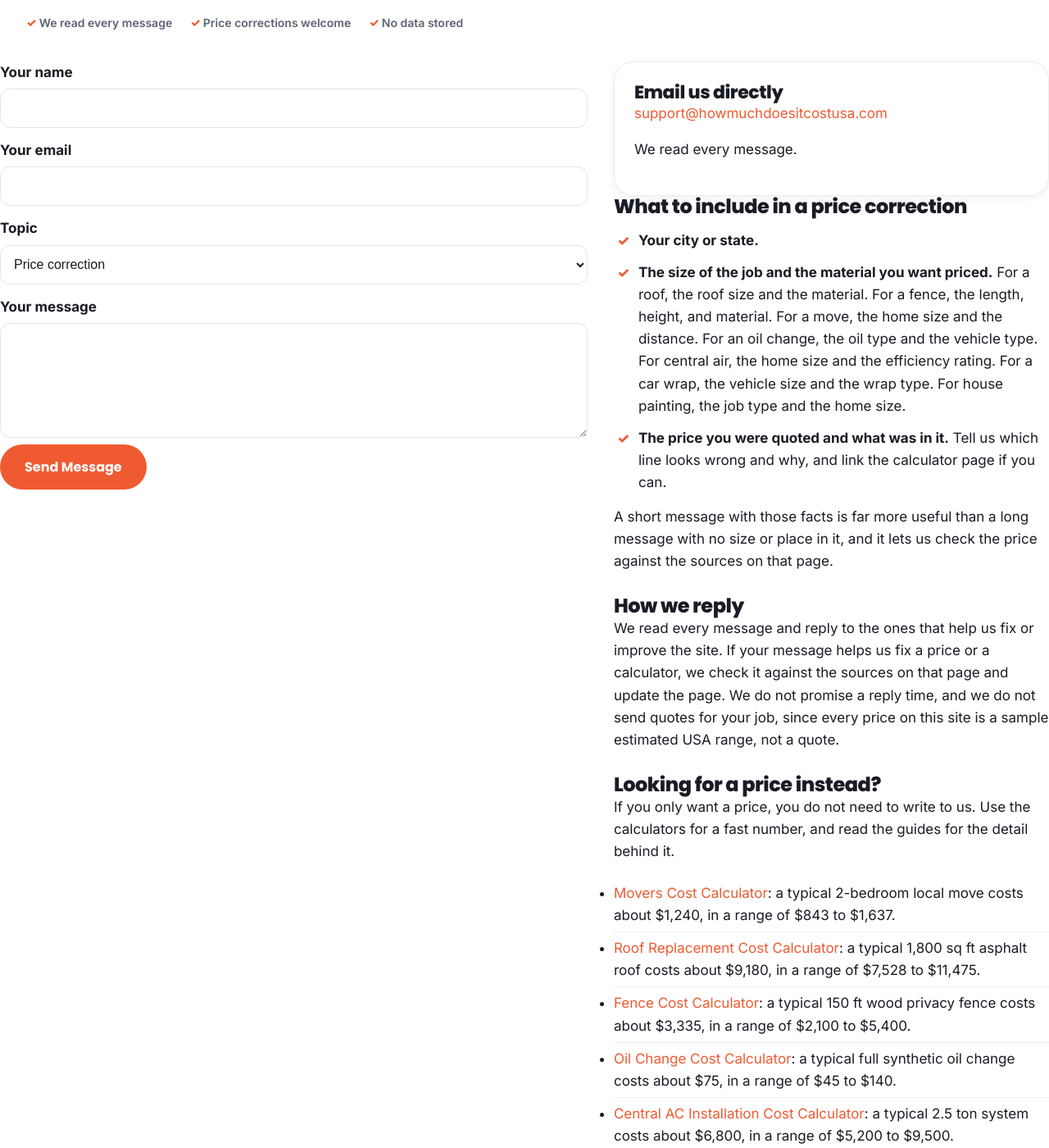
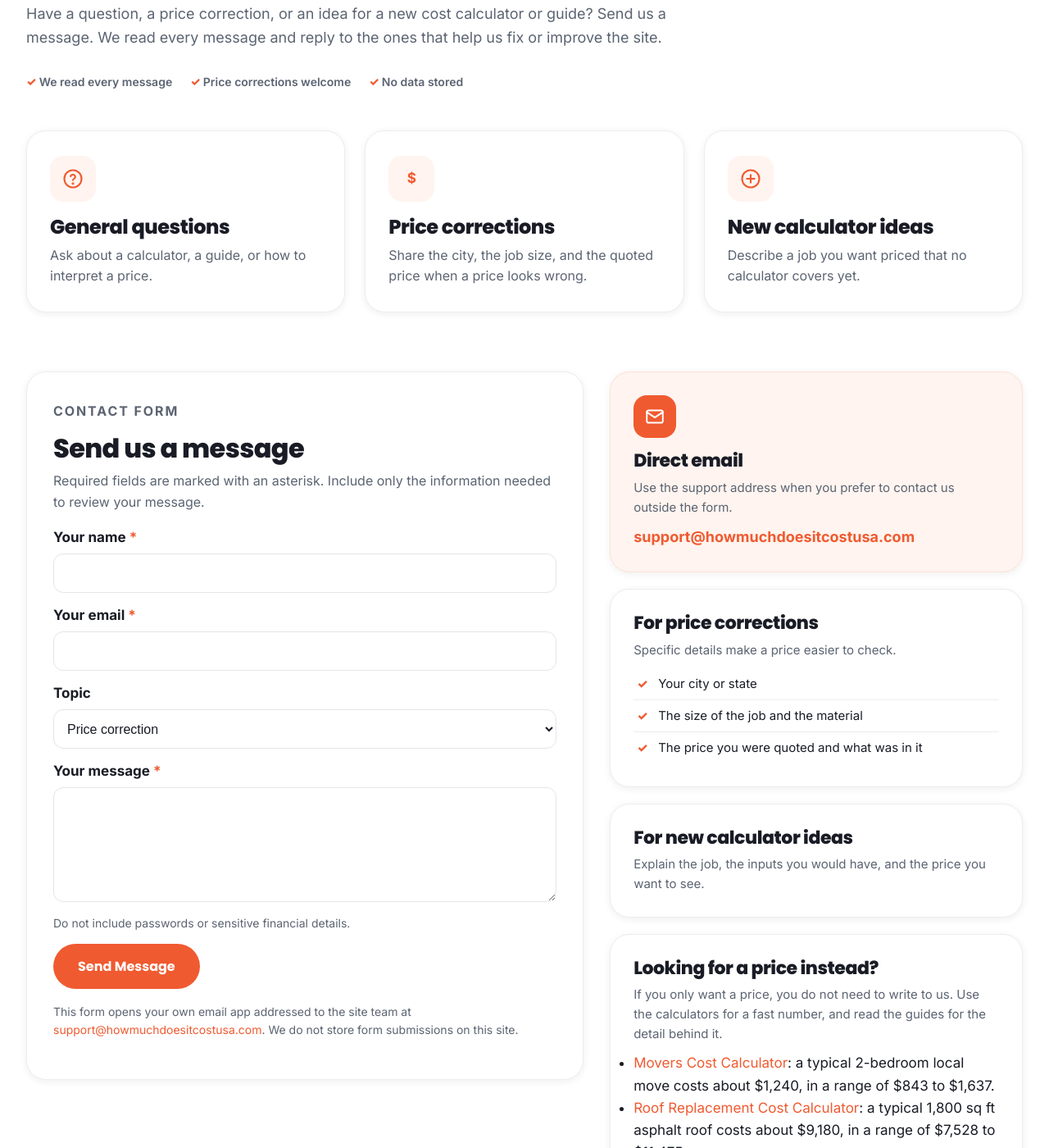
Before and after one commit to zaidmeo09-dhangal/howmuchdoesitcostusa, a Jekyll site: the page built from contact.md, in a window 1280 px wide and 1400 px high, scrolled down 327 px. Shown: the whole window at 82% size. Built offline with Jekyll 4.4.1, drawn with Linux system fonts in a browser that asks for light colours; some of the changed text lies outside the part shown.

Commit message:
Initial deploy: add contact.md

```diff
--- a/contact.md
+++ b/contact.md
@@ -15,11 +15,12 @@ schema: |
   }
 ---
 
-<section class="hero contact-hero">
+<section class="hero page-hero contact-hero">
   <div class="wrap">
-    <p class="kicker">Contact</p>
-    <h1><span class="accent-u">Contact</span> Us</h1>
-    <p class="lede">Have a question, a price correction, or an idea for a new cost calculator or guide? Send us a message. We read every message and reply to the ones that help us fix or improve the site.</p>
+    <nav class="breadcrumb"><a href="/">Home</a> / <span aria-current="page">Contact</span></nav>
+    <div class="hero-badge"><span class="hero-badge-dot"></span>Contact How Much Does It Cost USA</div>
+    <h1><span class="accent">Contact</span> Us</h1>
+    <p class="hero-copy">Have a question, a price correction, or an idea for a new cost calculator or guide? Send us a message. We read every message and reply to the ones that help us fix or improve the site.</p>
     <ul class="trust-row">
       <li>We read every message</li>
       <li>Price corrections welcome</li>
@@ -27,64 +28,120 @@ schema: |
     </ul>
   </div>
 </section>
-<section class="wrap contact-form-section">
-  <div class="contact-layout">
-    <div>
-      <form class="contact-form" action="mailto:support@howmuchdoesitcostusa.com" method="post" enctype="text/plain">
-        <label for="cname">Your name</label>
-        <input type="text" id="cname" name="name" required>
-        <label for="cemail">Your email</label>
-        <input type="email" id="cemail" name="email" required>
-        <label for="ctopic">Topic</label>
-        <select id="ctopic" name="topic">
-          <option>Price correction</option>
-          <option>Calculator problem</option>
-          <option>New calculator idea</option>
-          <option>New guide idea</option>
-          <option>Other question</option>
-        </select>
-        <label for="cmessage">Your message</label>
-        <textarea id="cmessage" name="message" required></textarea>
-        <p><button class="btn btn-primary" type="submit">Send Message</button></p>
-      </form>
+
+<section class="summary-section">
+  <div class="summary-grid">
+    <div class="summary-card">
+      <div class="summary-icon" aria-hidden="true"><svg width="26" height="26" viewBox="0 0 24 24" fill="none" stroke="currentColor" stroke-width="1.8" stroke-linecap="round" stroke-linejoin="round"><circle cx="12" cy="12" r="9"/><path d="M9.5 9.5a2.5 2.5 0 014.9.7c0 1.6-2.4 2-2.4 3.3"/><circle cx="12" cy="17" r="0.5" fill="currentColor"/></svg></div>
+      <h2>General questions</h2>
+      <p>Ask about a calculator, a guide, or how to interpret a price.</p>
     </div>
-    <aside class="contact-side">
-      <div class="card">
-        <h3>Email us directly</h3>
-        <p><a href="mailto:support&#64;howmuchdoesitcostusa.com">support&#64;howmuchdoesitcostusa.com</a></p>
-        <p>We read every message.</p>
+    <div class="summary-card">
+      <div class="summary-icon" aria-hidden="true"><span style="font-weight:800">$</span></div>
+      <h2>Price corrections</h2>
+      <p>Share the city, the job size, and the quoted price when a price looks wrong.</p>
+    </div>
+    <div class="summary-card">
+      <div class="summary-icon" aria-hidden="true"><svg width="26" height="26" viewBox="0 0 24 24" fill="none" stroke="currentColor" stroke-width="1.8" stroke-linecap="round" stroke-linejoin="round"><circle cx="12" cy="12" r="9"/><path d="M12 8v8M8 12h8"/></svg></div>
+      <h2>New calculator ideas</h2>
+      <p>Describe a job you want priced that no calculator covers yet.</p>
+    </div>
+  </div>
+</section>
+
+<section class="contact-section">
+  <div class="wrap">
+    <div class="contact-layout">
+      <div class="form-card">
+        <div class="form-card-head">
+          <p class="eyebrow">Contact Form</p>
+          <h2>Send us a message</h2>
+          <p>Required fields are marked with an asterisk. Include only the information needed to review your message.</p>
+        </div>
+        <form class="contact-form" action="mailto:support@howmuchdoesitcostusa.com" method="post" enctype="text/plain">
+          <label for="cname">Your name <span class="required-mark">*</span></label>
+          <input type="text" id="cname" name="name" required>
+          <label for="cemail">Your email <span class="required-mark">*</span></label>
+          <input type="email" id="cemail" name="email" required>
+          <label for="ctopic">Topic</label>
+          <select id="ctopic" name="topic">
+            <option>Price correction</option>
+            <option>Calculator problem</option>
+            <option>New calculator idea</option>
+            <option>New guide idea</option>
+            <option>Other question</option>
+          </select>
+          <label for="cmessage">Your message <span class="required-mark">*</span></label>
+          <textarea id="cmessage" name="message" required></textarea>
+          <p class="field-hint">Do not include passwords or sensitive financial details.</p>
+          <p><button class="btn btn-primary" type="submit">Send Message</button></p>
+        </form>
+        <p class="note">This form opens your own email app addressed to the site team at <a href="mailto:support&#64;howmuchdoesitcostusa.com">support&#64;howmuchdoesitcostusa.com</a>. We do not store form submissions on this site.</p>
       </div>
-      <div class="side-block">
-        <h2>What to include in a price correction</h2>
-        <ul class="checklist">
-          <li><strong>Your city or state.</strong></li>
-          <li><strong>The size of the job and the material you want priced.</strong> For a roof, the roof size and the material. For a fence, the length, height, and material. For a move, the home size and the distance. For an oil change, the oil type and the vehicle type. For central air, the home size and the efficiency rating. For a car wrap, the vehicle size and the wrap type. For house painting, the job type and the home size.</li>
-          <li><strong>The price you were quoted and what was in it.</strong> Tell us which line looks wrong and why, and link the calculator page if you can.</li>
-        </ul>
-        <p>A short message with those facts is far more useful than a long message with no size or place in it, and it lets us check the price against the sources on that page.</p>
-      </div>
-      <div class="side-block">
-        <h2>How we reply</h2>
-        <p>We read every message and reply to the ones that help us fix or improve the site. If your message helps us fix a price or a calculator, we check it against the sources on that page and update the page. We do not promise a reply time, and we do not send quotes for your job, since every price on this site is a sample estimated USA range, not a quote.</p>
-      </div>
-      <div class="side-block">
-        <h2>Looking for a price instead?</h2>
-        <p>If you only want a price, you do not need to write to us. Use the calculators for a fast number, and read the guides for the detail behind it.</p>
-        <ul class="calc-links">
-          <li><a href="{{ '/movers-cost-calculator/' | relative_url }}">Movers Cost Calculator</a>: a typical 2-bedroom local move costs about $1,240, in a range of $843 to $1,637.</li>
-          <li><a href="{{ '/roof-replacement-cost-calculator/' | relative_url }}">Roof Replacement Cost Calculator</a>: a typical 1,800 sq ft asphalt roof costs about $9,180, in a range of $7,528 to $11,475.</li>
-          <li><a href="{{ '/fence-cost-calculator/' | relative_url }}">Fence Cost Calculator</a>: a typical 150 ft wood privacy fence costs about $3,335, in a range of $2,100 to $5,400.</li>
-          <li><a href="{{ '/oil-change-cost-calculator/' | relative_url }}">Oil Change Cost Calculator</a>: a typical full synthetic oil change costs about $75, in a range of $45 to $140.</li>
-          <li><a href="{{ '/central-ac-installation-cost-calculator/' | relative_url }}">Central AC Installation Cost Calculator</a>: a typical 2.5 ton system costs about $6,800, in a range of $5,200 to $9,500.</li>
-          <li><a href="{{ '/car-wrap-cost-calculator/' | relative_url }}">Car Wrap Cost Calculator</a>: a typical sedan full wrap costs about $3,500, in a range of $2,500 to $5,500.</li>
-          <li><a href="{{ '/paint-a-car-cost-calculator/' | relative_url }}">Paint a Car Cost Calculator</a>: a typical sedan repaint costs about $3,500, in a range of $1,500 to $10,000.</li>
-          <li><a href="{{ '/house-painting-cost-calculator/' | relative_url }}">House Painting Cost Calculator</a>: a typical exterior paint job for a 1,800 sq ft home costs about $4,200, in a range of $2,800 to $6,800.</li>
-        </ul>
-        <p>See <a href="{{ '/tools/' | relative_url }}">all 8 cost calculators</a> or read the <a href="{{ '/blog/' | relative_url }}">cost guides</a>, including the car wrap guide and the house painting guide, for prices by size, material, and type.</p>
-      </div>
-    </aside>
+      <aside class="direct-contact">
+        <div class="contact-panel featured">
+          <div class="panel-icon" aria-hidden="true"><svg width="26" height="26" viewBox="0 0 24 24" fill="none" stroke="currentColor" stroke-width="1.8" stroke-linecap="round" stroke-linejoin="round"><rect x="3" y="5" width="18" height="14" rx="2"/><path d="M3 7l9 6 9-6"/></svg></div>
+          <h2>Direct email</h2>
+          <p>Use the support address when you prefer to contact us outside the form.</p>
+          <p><a class="email-link" href="mailto:support@howmuchdoesitcostusa.com">support@howmuchdoesitcostusa.com</a></p>
+        </div>
+        <div class="contact-panel">
+          <h3>For price corrections</h3>
+          <p>Specific details make a price easier to check.</p>
+          <ul class="check-list">
+            <li>Your city or state</li>
+            <li>The size of the job and the material</li>
+            <li>The price you were quoted and what was in it</li>
+          </ul>
+        </div>
+        <div class="contact-panel">
+          <h3>For new calculator ideas</h3>
+          <p>Explain the job, the inputs you would have, and the price you want to see.</p>
+        </div>
+        <div class="contact-panel">
+          <h3>Looking for a price instead?</h3>
+          <p>If you only want a price, you do not need to write to us. Use the calculators for a fast number, and read the guides for the detail behind it.</p>
+          <ul class="calc-links">
+            <li><a href="{{ '/movers-cost-calculator/' | relative_url }}">Movers Cost Calculator</a>: a typical 2-bedroom local move costs about $1,240, in a range of $843 to $1,637.</li>
+            <li><a href="{{ '/roof-replacement-cost-calculator/' | relative_url }}">Roof Replacement Cost Calculator</a>: a typical 1,800 sq ft asphalt roof costs about $9,180, in a range of $7,528 to $11,475.</li>
+            <li><a href="{{ '/fence-cost-calculator/' | relative_url }}">Fence Cost Calculator</a>: a typical 150 ft wood privacy fence costs about $3,335, in a range of $2,100 to $5,400.</li>
+            <li><a href="{{ '/oil-change-cost-calculator/' | relative_url }}">Oil Change Cost Calculator</a>: a typical full synthetic oil change costs about $75, in a range of $45 to $140.</li>
+            <li><a href="{{ '/central-ac-installation-cost-calculator/' | relative_url }}">Central AC Installation Cost Calculator</a>: a typical 2.5 ton system costs about $6,800, in a range of $5,200 to $9,500.</li>
+            <li><a href="{{ '/car-wrap-cost-calculator/' | relative_url }}">Car Wrap Cost Calculator</a>: a typical sedan full wrap costs about $3,500, in a range of $2,500 to $5,500.</li>
+            <li><a href="{{ '/paint-a-car-cost-calculator/' | relative_url }}">Paint a Car Cost Calculator</a>: a typical sedan repaint costs about $3,500, in a range of $1,500 to $10,000.</li>
+            <li><a href="{{ '/house-painting-cost-calculator/' | relative_url }}">House Painting Cost Calculator</a>: a typical exterior paint job for a 1,800 sq ft home costs about $4,200, in a range of $2,800 to $6,800.</li>
+          </ul>
+          <p>See <a href="{{ '/tools/' | relative_url }}">all 8 cost calculators</a> or read the <a href="{{ '/blog/' | relative_url }}">cost guides</a>, including the car wrap guide and the house painting guide, for prices by size, material, and type.</p>
+        </div>
+        <div class="contact-panel">
+          <h3>How we reply</h3>
+          <p>We read every message and reply to the ones that help us fix or improve the site. If your message helps us fix a price or a calculator, we check it against the sources on that page and update the page. We do not promise a reply time, and we do not send quotes for your job, since every price on this site is a sample estimated USA range, not a quote.</p>
+        </div>
+      </aside>
+    </div>
   </div>
-  <p class="note">This form opens your own email app addressed to the site team at <a href="mailto:support&#64;howmuchdoesitcostusa.com">support&#64;howmuchdoesitcostusa.com</a>. We do not store form submissions on this site.</p>
+</section>
+
+<section class="faq-section">
+  <div class="faq-wrap">
+    <div class="section-head">
+      <p class="eyebrow">Contact FAQ</p>
+      <h2>Before sending your message</h2>
+      <p class="section-copy">These answers explain what information is useful and where prices must be confirmed.</p>
+    </div>
+    <details class="faq">
+      <summary>What should I include in a price correction?</summary>
+      <p>Include your city or state, the size of the job and the material, and the price you were quoted and what was in it.</p>
+    </details>
+    <details class="faq">
+      <summary>Do you reply to every message?</summary>
+      <p>We read every message and reply to the ones that help us fix or improve the site. We do not promise a reply time, and we do not send quotes.</p>
+    </details>
+    <details class="faq">
+      <summary>Can I suggest a new calculator or guide?</summary>
+      <p>Yes. Pick "New calculator idea" or "New guide idea" in the form and explain the job and the price you want to see.</p>
+    </details>
+  </div>
 </section>
 
 <section class="cta-wrap">
```
